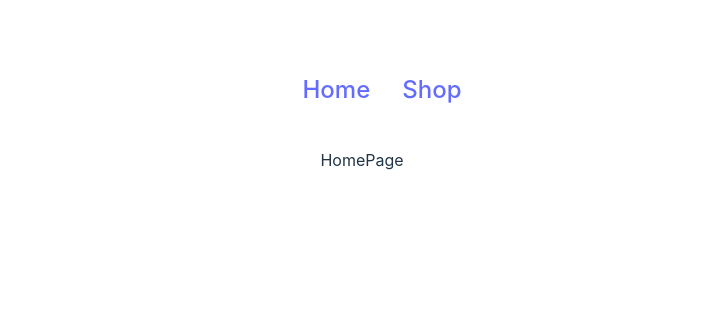
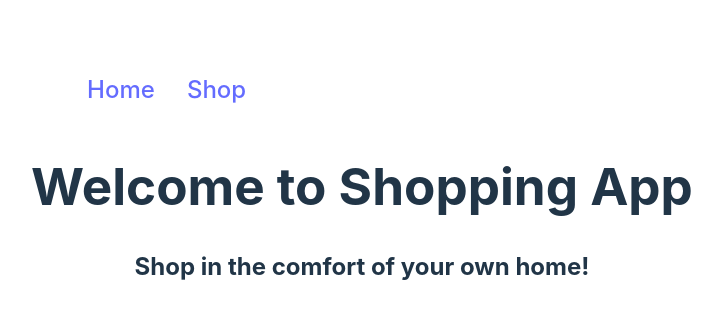
Before and after one commit to CameronTheDeveloper/shopping-app, a React (Vite) app: page /homepage in a window 1280 px wide. Shown: the top 318 px of the page, without its empty margins (278-1000 px from the left). Built offline with nearby package versions, Linux system fonts and the light colour scheme.

Commit message:
Add HomePage welcome headers

```diff
--- a/src/Components/HomePage/HomePage.jsx
+++ b/src/Components/HomePage/HomePage.jsx
@@ -3,7 +3,12 @@ import styles from "./HomePage.module.css";
 function HomePage() {
 
     return (
-        <div id="homePage">HomePage</div>
+        <div id="homePage">
+            <div>
+                <h1>Welcome to Shopping App</h1>
+                <h2>Shop in the comfort of your own home!</h2>
+            </div>
+        </div>
     );
 }
 
```
